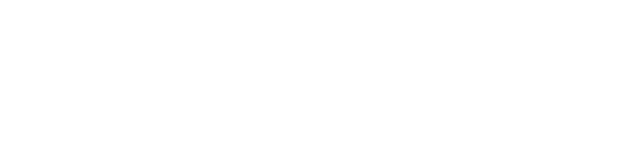
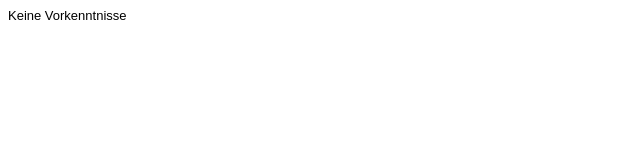
Before and after one commit to aliciaburger/EIA2, a plain HTML site: page steckbrief.htm in a window 1280 px wide. Shown: the whole page, without its empty margins (0-640 px from the left). Drawn offline with Linux system fonts and the light colour scheme.

Commit message:
steckbrief

```diff
--- a/steckbrief.htm
+++ b/steckbrief.htm
@@ -12,6 +12,7 @@
 </style>
 </head>
 <body>
+Keine Vorkenntnisse
 	<!-- Hier die Links zu den gelösten Aufgaben einstellen, aktuelle oben, alte stehen lassen! Format: Aufgabenbezeichnung, Datum -->
 </body>
 </html>
```
